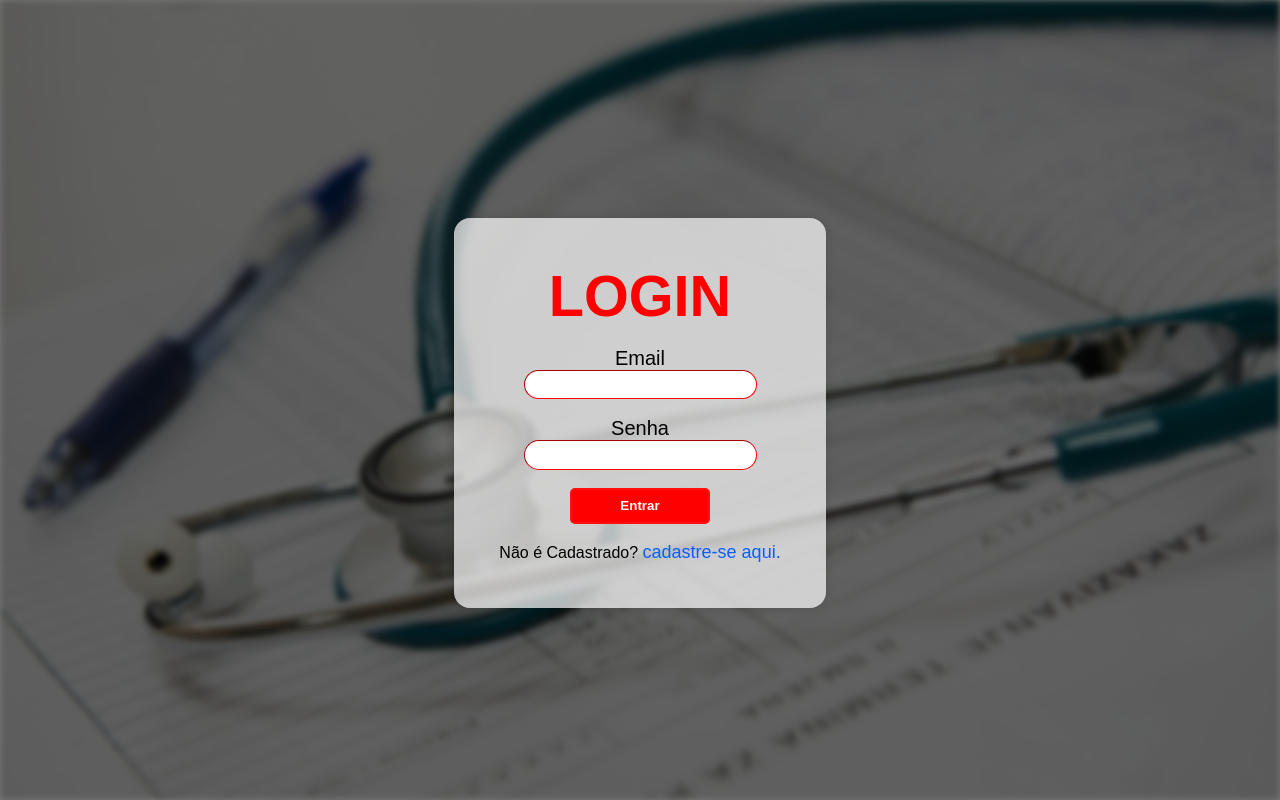
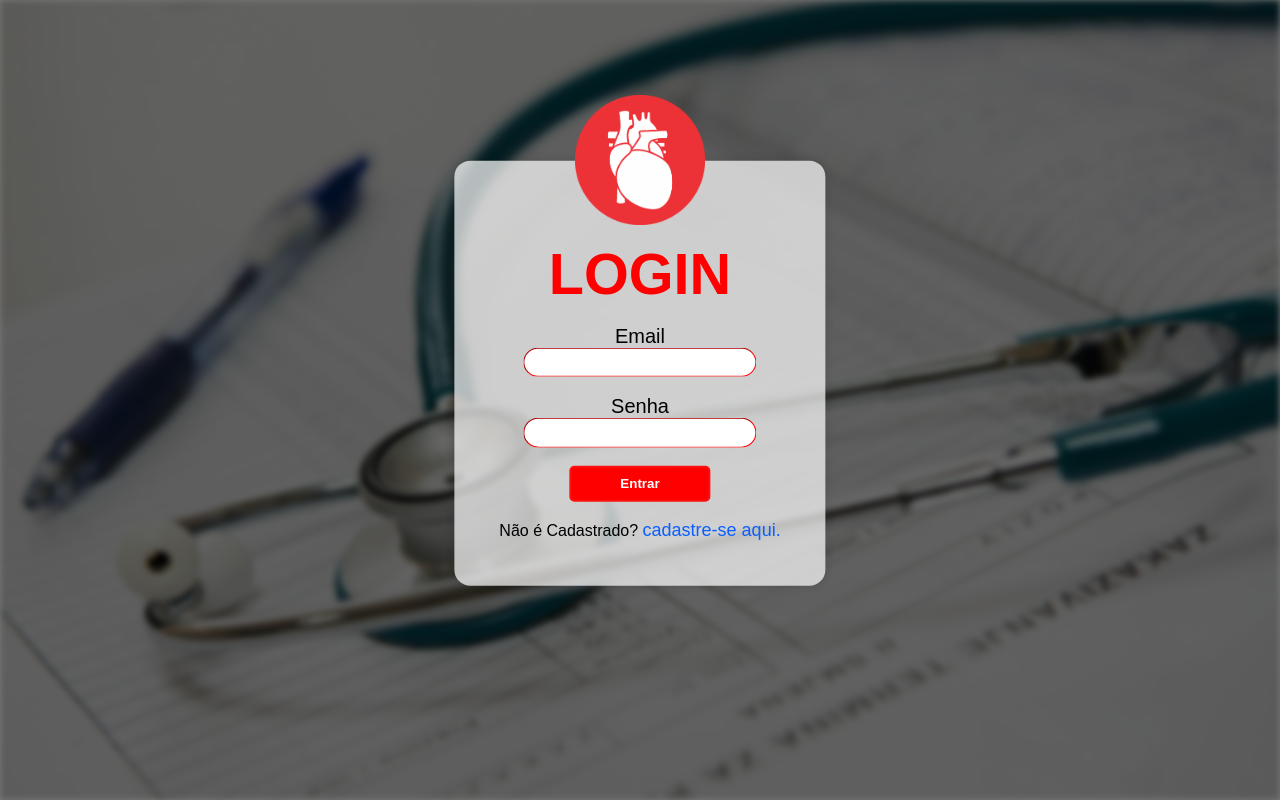
Before and after one commit to GuiBragz/clinicor-website, a PHP site: page /login.html in a window 1280 px wide. Run offline with PHP 8.4, Linux system fonts and the light colour scheme.

Commit message:
adicionei o botão de home

```diff
--- a/cadastro.html
+++ b/cadastro.html
@@ -14,6 +14,9 @@
   </head>
   <body>
     <main>
+
+      <div class="homec"><a href="home.html"><img src="images/home.png" alt="home"></a></div> <!-- div que vai receber a imagem da home -->
+
       <div class="cadastro-area">
       <h1>Cadastrar</h1><br>
         <form action="#" method="post">
--- a/login.html
+++ b/login.html
@@ -14,6 +14,9 @@
   </head>
   <body>
     <main>
+
+      <div class="homel"><a href="home.html"><img src="images/home.png" alt="home"></a></div> <!-- div que vai receber a imagem da home -->
+
       <div class="login-area">
       <h1>LOGIN</h1><br>
         <form action="#" method="post">
--- a/styles/login-cadastro.css
+++ b/styles/login-cadastro.css
@@ -5,7 +5,42 @@ body{
     background-color: rgba(0, 0, 0, 0.514);
 }
 
-/* Adiciona a imagem do login/cadastro */
+
+/* Imagem em cima do login */
+.homel {
+    position: absolute;
+    width: 130px;
+    height: 130px;
+    z-index: 2;
+    top: 20%;
+    left: 50%;
+    transform: translate(-50%, -50%);
+}
+
+.homel img {
+    width: 100%;
+    height: 100%;
+    object-fit: cover;
+}
+
+/* Imagem em cima do cadastro */
+.homec {
+    position: absolute;
+    width: 130px;
+    height: 130px;
+    z-index: 2;
+    top: 13%;
+    left: 50%;
+    transform: translate(-50%, -50%);
+}
+
+.homec img {
+    width: 100%;
+    height: 100%;
+    object-fit: cover;
+}
+
+/* Adiciona a imagem de fundo do login/cadastro */
 .fundo {
     position: absolute;
     top: 0; left: 0; /* Põe a imagem sem bordas na pagina */
@@ -16,7 +51,7 @@ body{
     filter: blur(3px);
 }
 
-/* Adiciona o fundo escuro a imagem */
+/* Adiciona o fundo escuro a imagem de fundo */
 .fundo::before {
     content: ''; /* Serve apenas para o CSS não indentificar o fundo como um elemento vazio */
     position: absolute;
@@ -50,8 +85,13 @@ label{
     margin-top: 18px;
     background-color: rgba(255, 255, 255, 0.7);
     padding: 45px;
+    padding-top: 80px;
     border-radius: 16px;
     box-shadow: 0 0 10px rgb(0, 0, 0, 0.14);
+    z-index: 0;
+    top: 35%;
+    left: 50%;
+    transform: translate(-50%, -50%);
 }
 .input-campo{
     border-color: red;
@@ -59,13 +99,14 @@ label{
     border-width: 0.5px;
     height: 1.6em;
     padding: 3px;
+    z-index: 0;
 }
 
 .input-campo:hover{
-    background-color: rgba(255, 210, 210, 0.774);
+    background-color: rgba(255, 255, 255, 0.774);
 }
 .input-campo:focus{
-    background-color: rgba(255, 210, 210, 0.774);
+    background-color: rgba(255, 255, 255, 0.774);
     outline: none;
     border-width: 2px;
 }
@@ -82,7 +123,7 @@ label{
 }
 .button:hover{
     background-color: rgb(196, 10, 10);
-    color: rgb(206, 198, 198);
+    color: rgb(255, 255, 255);
     border-color: rgb(143, 0, 0);
     outline: none;
 }
@@ -91,6 +132,7 @@ label{
     margin-top: -100px;
     background-color: rgba(255, 255, 255, 0.7);
     padding: 45px;
+    padding-top: 80px;
     border-radius: 16px;
     box-shadow: 0 0 10px rgb(0, 0, 0, 0.14);
 }
```
Also changed, not shown: images/home.png (added).
